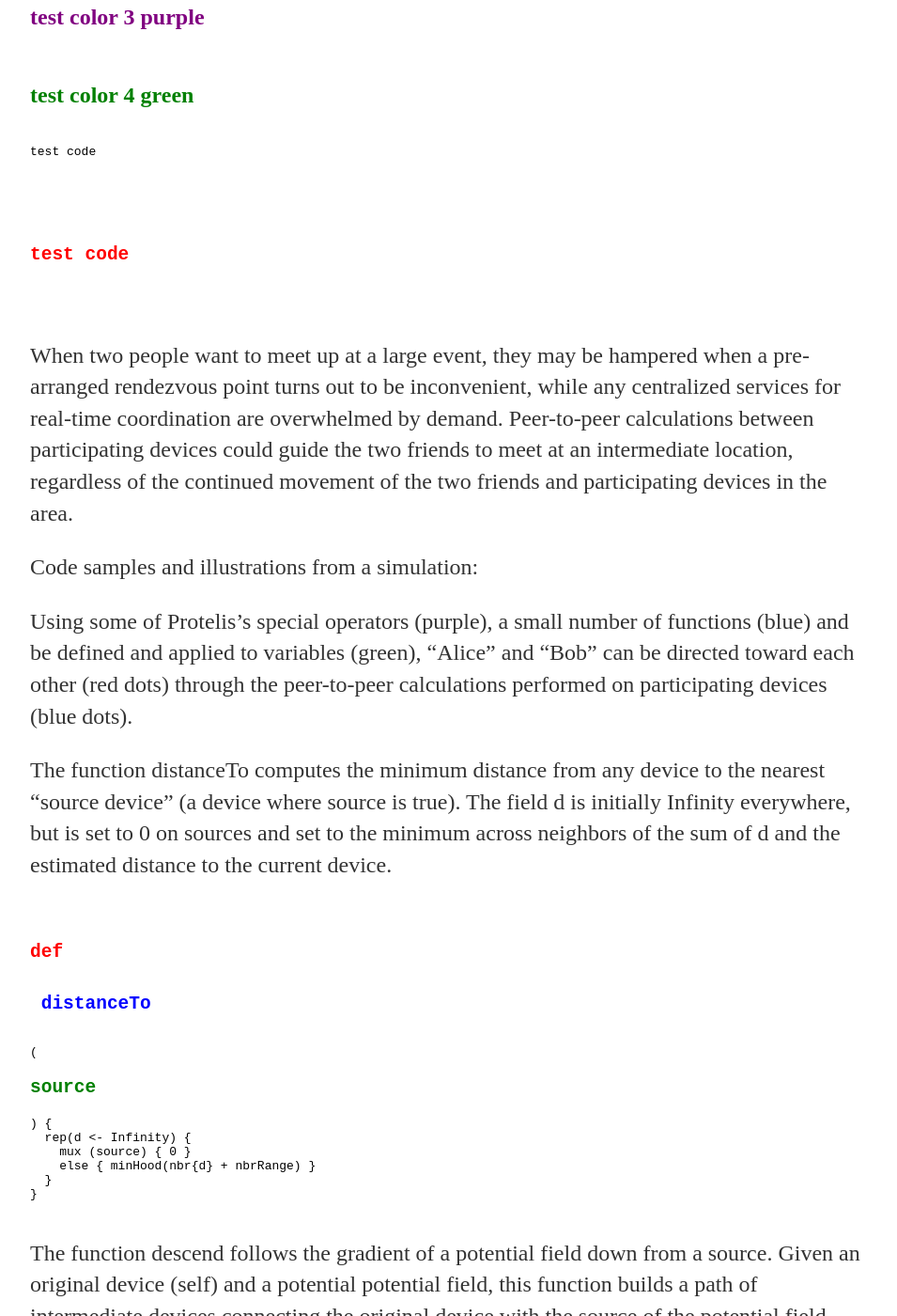
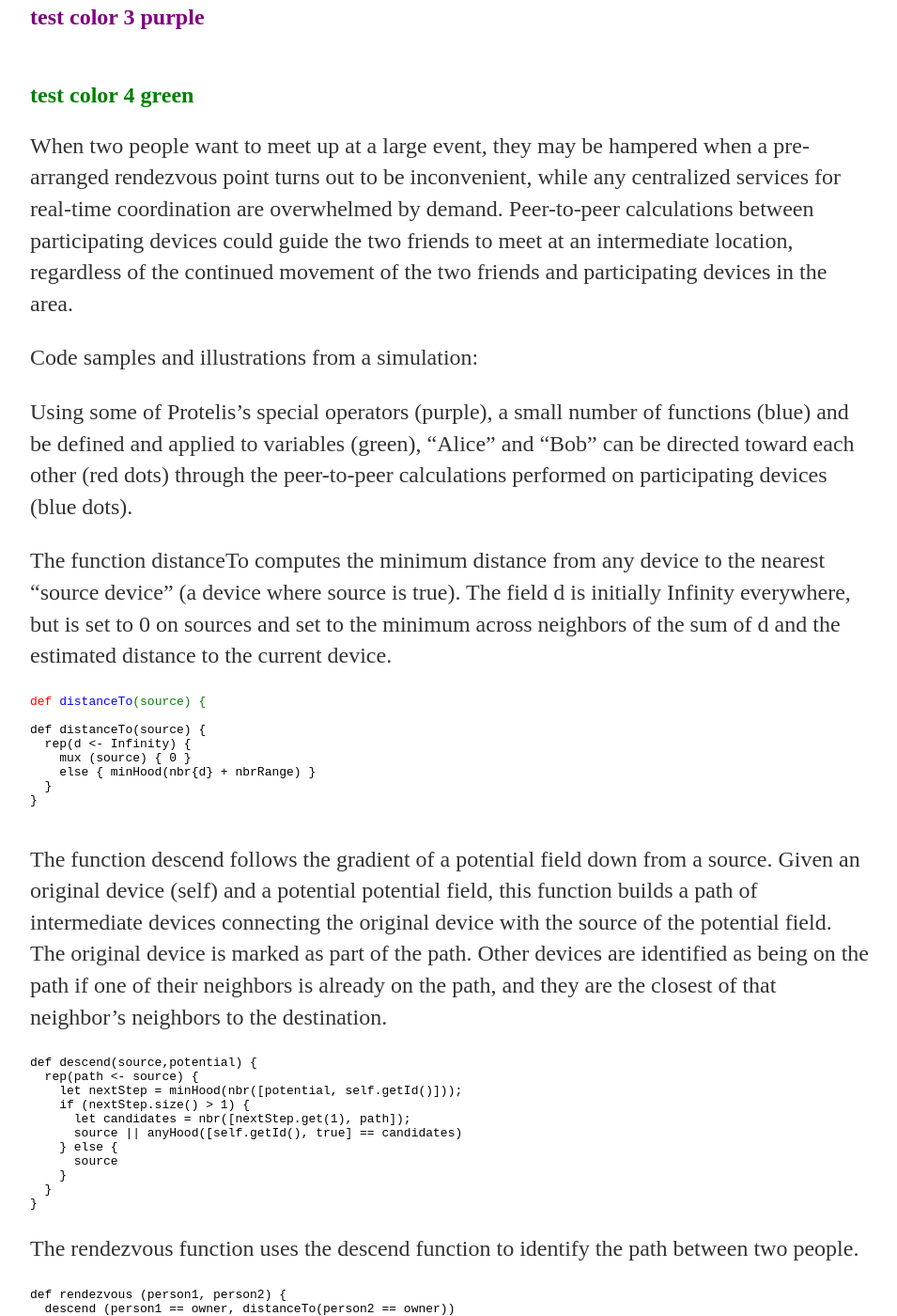
Before and after one commit to tasseomancy/tasseomancy.github.io, a Jekyll site: the page built from _posts/2018-02-07-peer-to-peer-route-planning.md, in a window 1280 px wide and 1400 px high, scrolled down 255 px. Shown: the whole window at 94% size, without its empty margins (160-1115 px from the left). Built offline with Jekyll 4.4.1, drawn with Linux system fonts in a browser that asks for light colours.

Commit message:
Update 2018-02-07-peer-to-peer-route-planning.md

```diff
--- a/_posts/2018-02-07-peer-to-peer-route-planning.md
+++ b/_posts/2018-02-07-peer-to-peer-route-planning.md
@@ -6,20 +6,6 @@ layout: default
 <h5> test color 2 blue </h5>
 <h6> test color 3 purple </h6>
 <h3> test color 4 green </h3>
-
-<pre>
-<code>
-test code
-</code>
-</pre>
-
-<pre>
-<code>
-<h4>
-test code
-</h4>
-</code>
-</pre>
 
 When two people want to meet up at a large event, they may be hampered when a pre-arranged rendezvous point turns out to be inconvenient, while any centralized services for real-time coordination are overwhelmed by demand. Peer-to-peer calculations between participating devices could guide the two friends to meet at an intermediate location, regardless of the continued movement of the two friends and participating devices in the area.
 
@@ -30,8 +16,9 @@ Using some of Protelis’s special operators (purple), a small number of functio
 The function distanceTo computes the minimum distance from any device to the nearest "source device" (a device where source is true). The field d is initially Infinity everywhere, but is set to 0 on sources and set to the minimum across neighbors of the sum of d and the estimated distance to the current device.
 
 <pre>
+<code style="color:red">def</code><code style="color:blue"> distanceTo</code><code style="color:green">(source) {</code>
 <code>
-<h4>def</h4><h5> distanceTo</h5>(<h3>source</h3>) {
+def distanceTo(source) {
   rep(d <- Infinity) {
     mux (source) { 0 }
     else { minHood(nbr{d} + nbrRange) }
```
